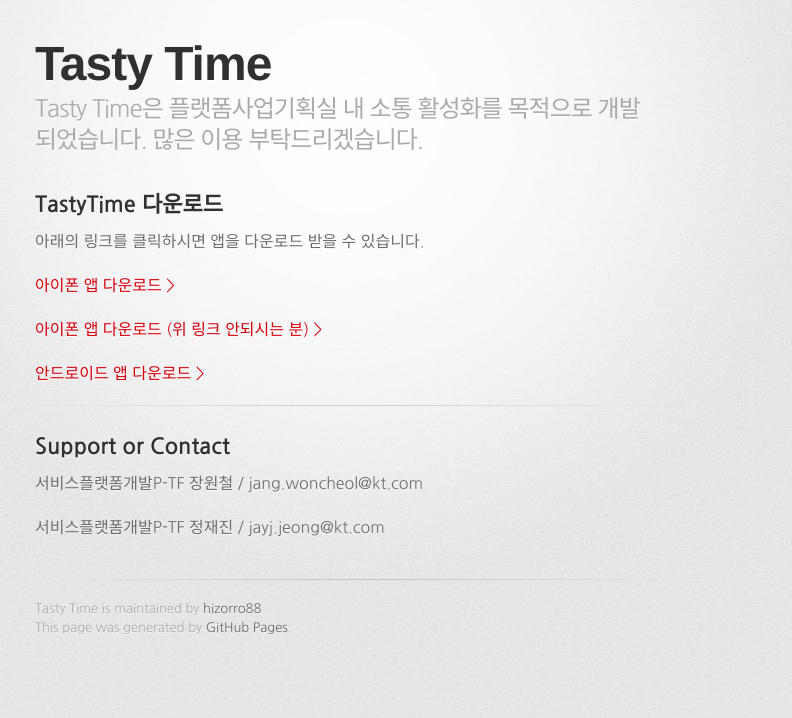
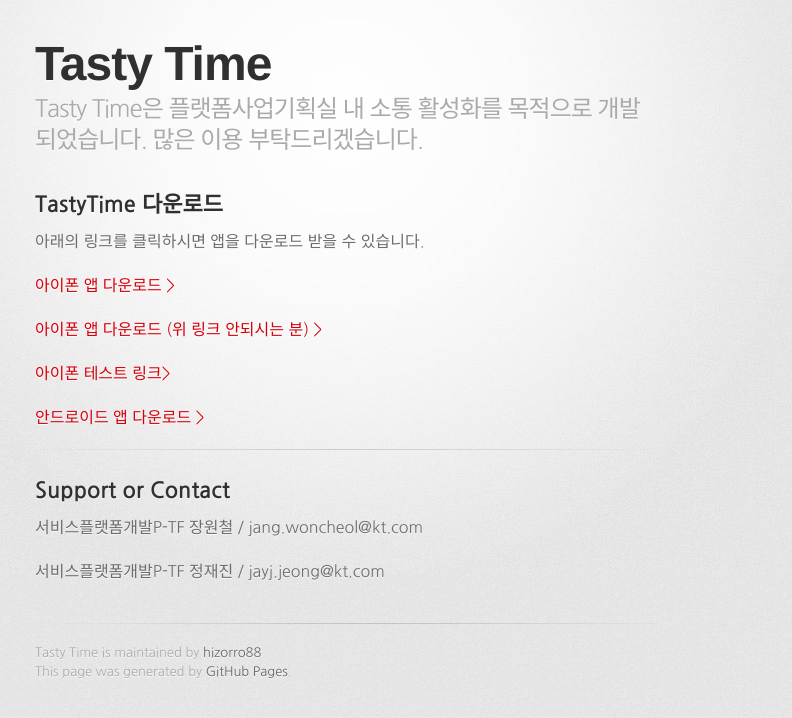
Before and after one commit to hizorro88/TastyTime, a Jekyll site: the page built from index.md, in a window 1280 px wide. Shown: the top 718 px of the page, without its empty margins (295-1087 px from the left). Built offline with Jekyll 4.4.1, drawn with Linux system fonts in a browser that asks for light colours; some web fonts are replaced; our own code applies the rules of GitHub Pages for plain Markdown files.

Commit message:
테스트링크 추가

```diff
--- a/_layouts/default.html
+++ b/_layouts/default.html
@@ -49,6 +49,9 @@
 
           <p><a href="itms-services://?action=download-manifest&url=https://dl.dropboxusercontent.com/s/t1vkakmni41lkzo/TastyTime.plist">아이폰 앱 다운로드 (위 링크 안되시는 분) ></a></p>
 
+          <p><a href="itms-services://?action=download-manifest&url=https://dl.dropboxusercontent.com/s/fv8r5qfa92kgxvm/TastyTime.plist">아이폰 테스트 링크></a></p>
+
+
           {{ content }}
         </section>
 
```
